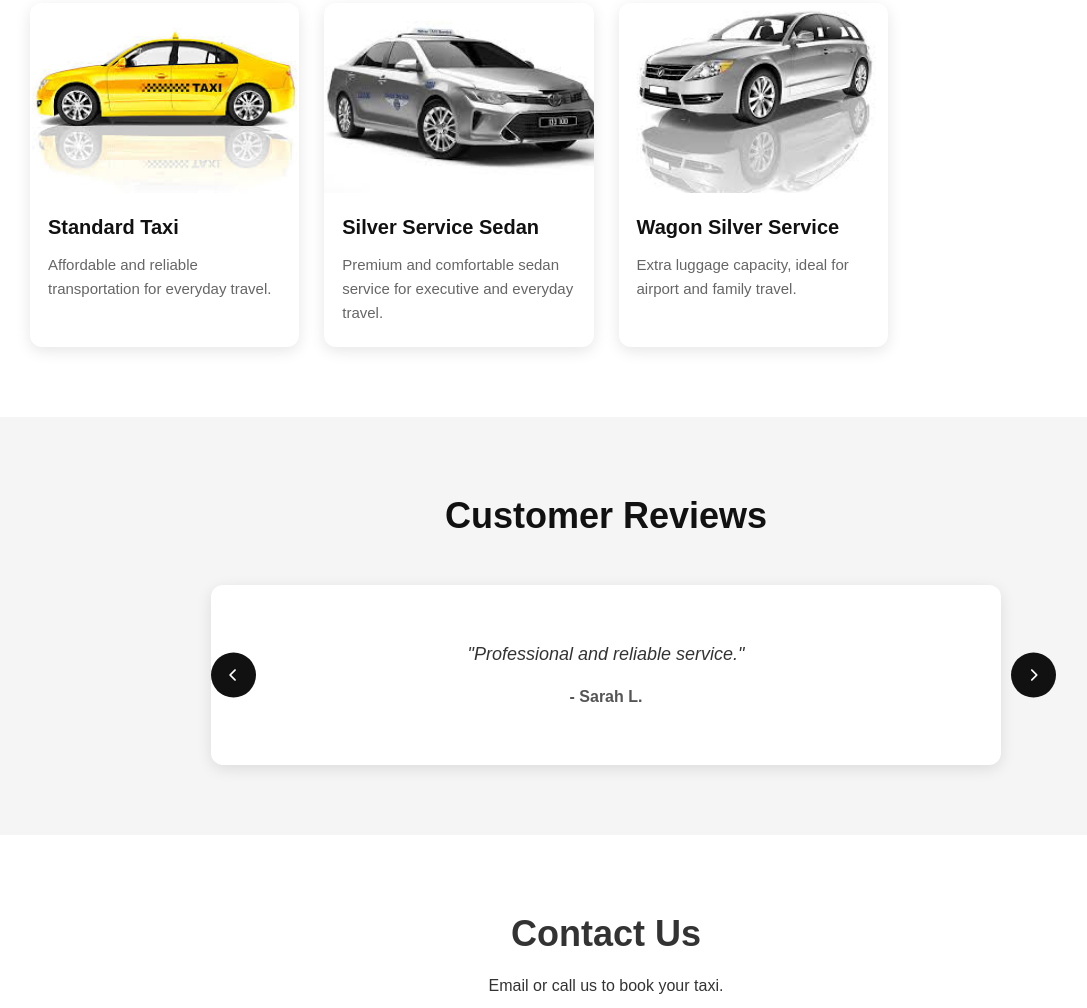
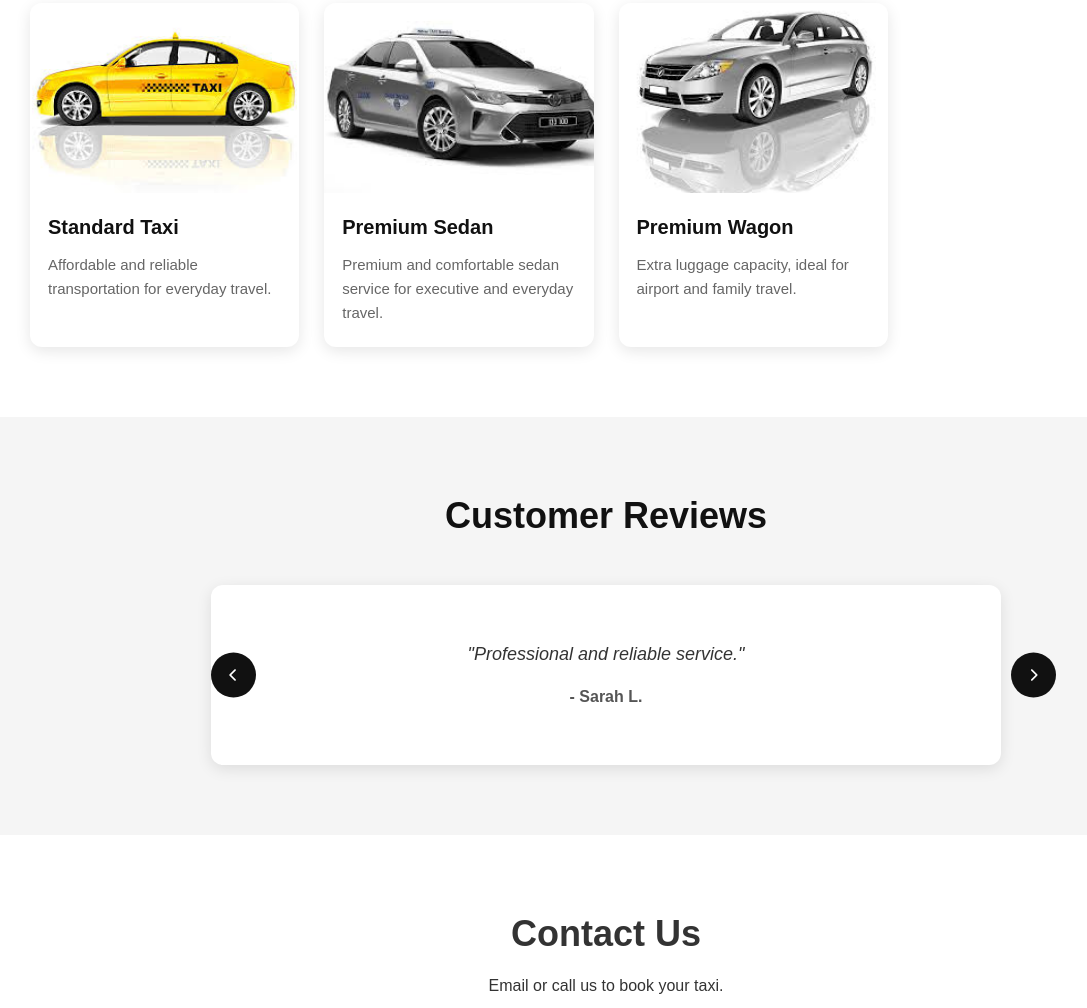
Before and after one commit to manpreet201/taxi-website, a plain HTML site: page index.html in a window 1280 px wide. Shown: the part 2239-3247 px from the top of the page, without its empty margins (34-1121 px from the left). Drawn offline with nearby package versions, Linux system fonts and the light colour scheme.

Commit message:
Update index.html

```diff
--- a/index.html
+++ b/index.html
@@ -399,7 +399,7 @@
                     alt="Silver Service Sedan"
                 >
 
-                <h3>Silver Service Sedan</h3>
+                <h3>Premium Sedan</h3>
 
                 <p>
                     Premium and comfortable sedan service
@@ -416,7 +416,7 @@
                     alt="Wagon Silver Service"
                 >
 
-                <h3>Wagon Silver Service</h3>
+                <h3>Premium Wagon</h3>
 
                 <p>
                     Extra luggage capacity, ideal for
```
